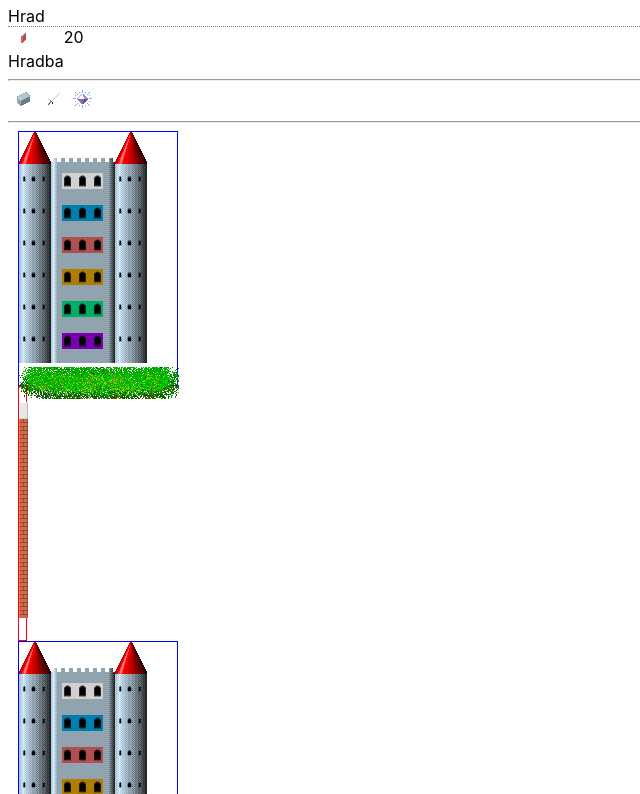
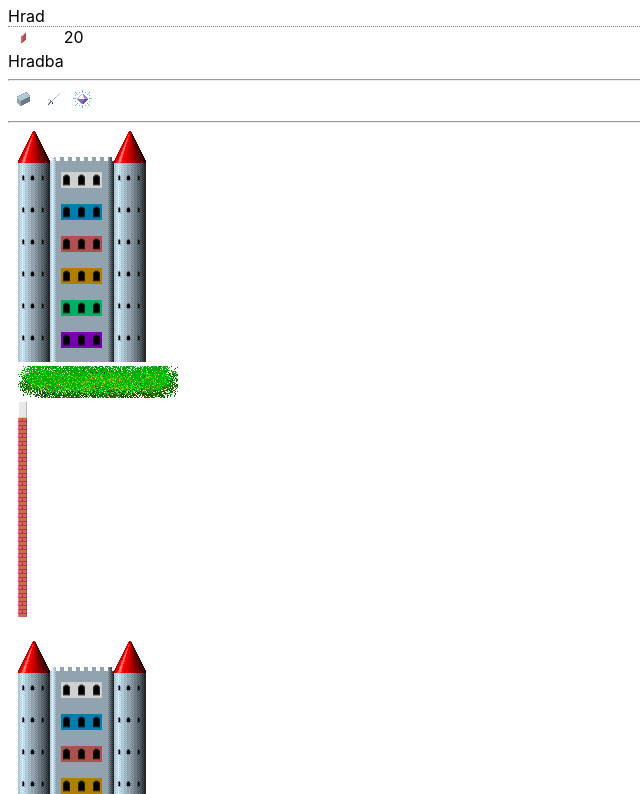
Before and after one commit to mhujer/ants, a React (Vite) app: page / in a window 1280 px wide. Shown: the part 1666-2460 px from the top of the page, without its empty margins (0-640 px from the left). Built offline with nearby package versions, Linux system fonts and the light colour scheme.

Commit message:
[ci skip] tuning

```diff
--- a/src/game/Card/CardComponent.module.scss
+++ b/src/game/Card/CardComponent.module.scss
@@ -52,7 +52,7 @@
 
 .card-name-wrapper {
     flex: 2;
-    margin-top: 25px;
+    margin-top: 30px;
 }
 
 .card-name {
--- a/src/game/Castle/Castle.module.scss
+++ b/src/game/Castle/Castle.module.scss
@@ -1,5 +1,4 @@
 .castle {
-    border: 1px solid blue;
     width: 160px; // grass image width
     height: 255px; // castle image + grass image
     position: relative; // to allow positioning the grass
--- a/src/game/Castle/Wall.module.scss
+++ b/src/game/Castle/Wall.module.scss
@@ -1,5 +1,4 @@
 .wall {
-    border: 1px solid red;
     width: 9px; // wall image width
     height: 255px; // matches the castle + grass
     padding-top: 15px; // so the wall base matches the castle base
```
